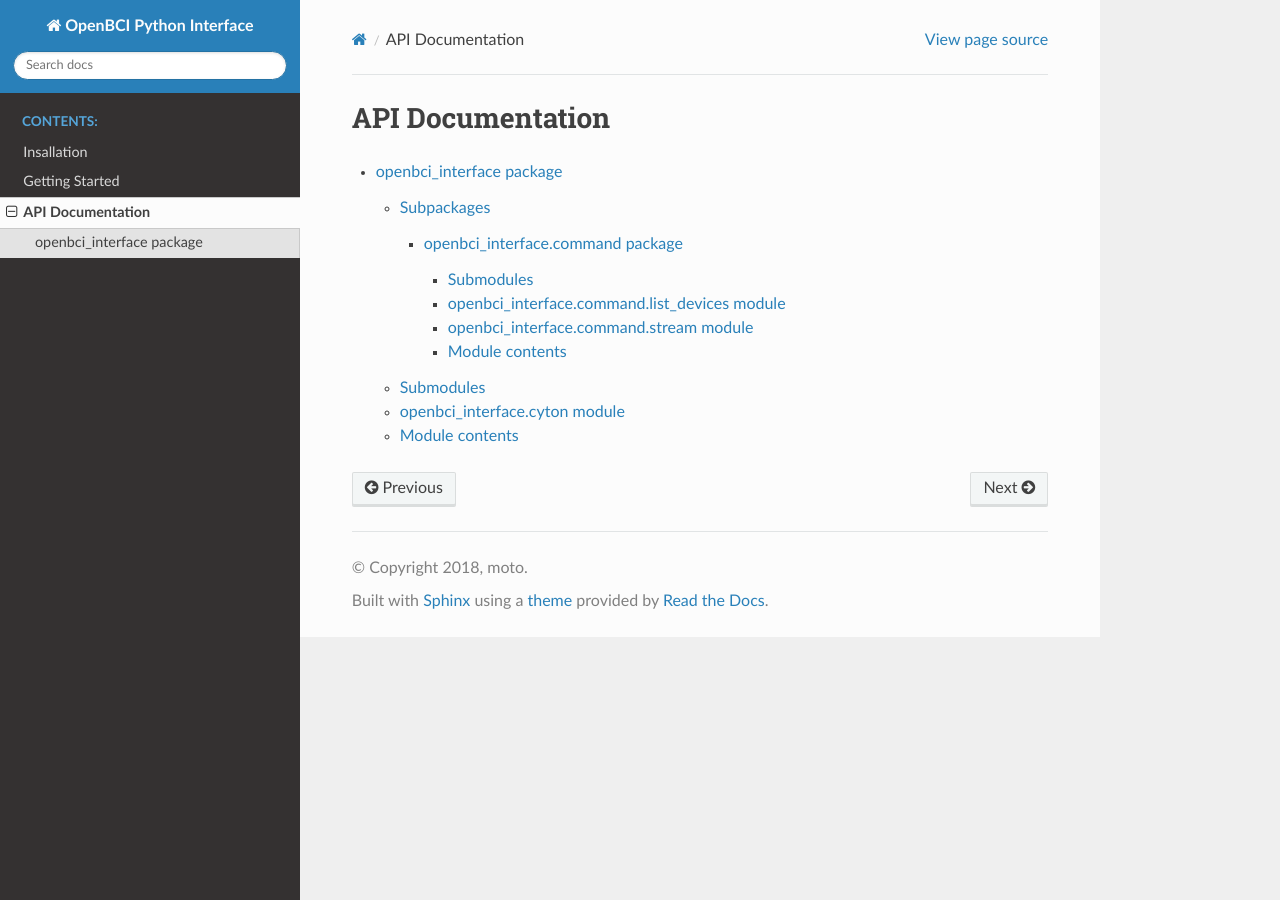
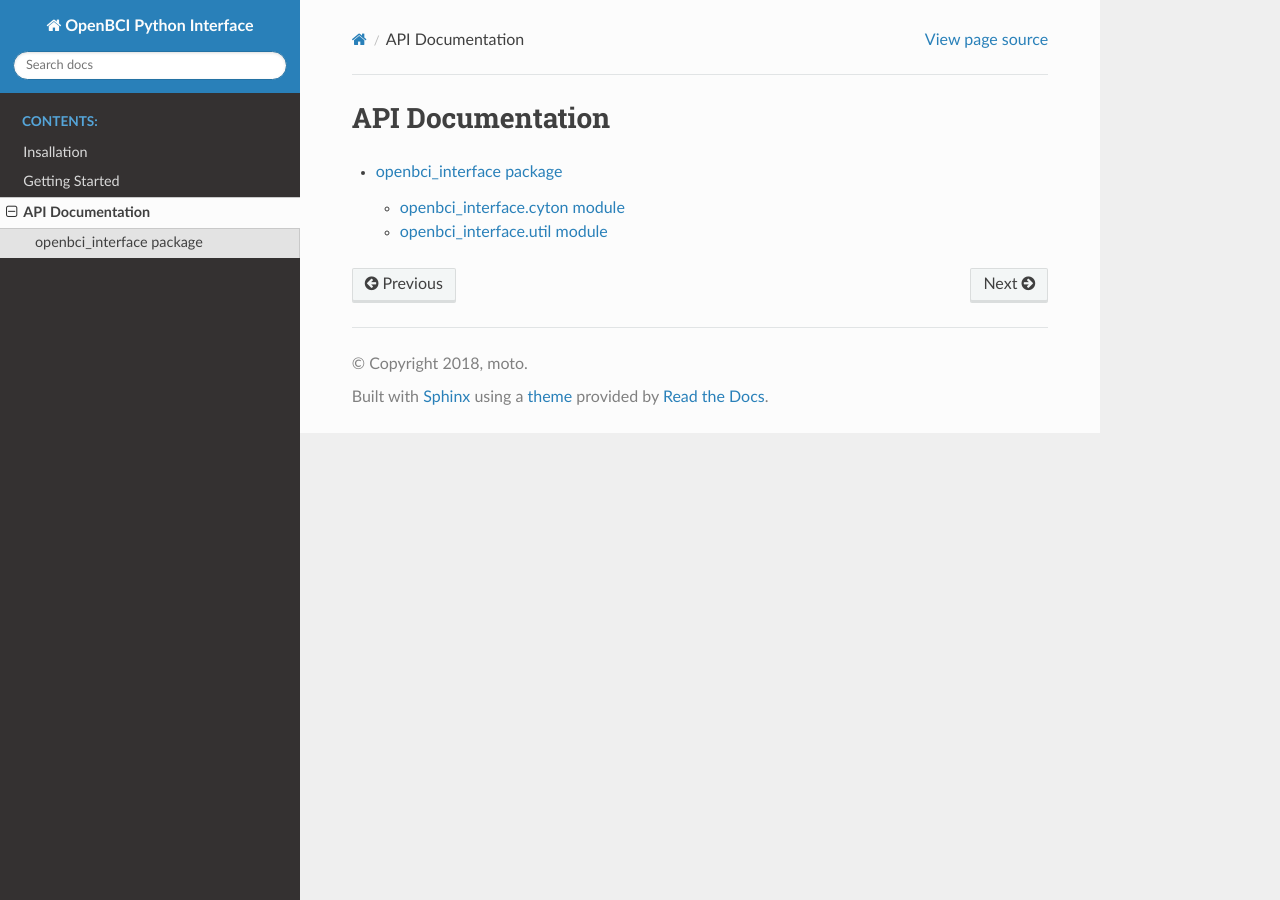
Before and after one commit to hellomoto-ai/openbci-interface, a Sphinx documentation site: the page built from docs/source/modules.rst, in a window 1280 px wide. Built offline with Sphinx 7.4.7 and the Read the Docs theme 2.0.0, drawn with Linux system fonts in a browser that asks for light colours.

Commit message:
Fix documentation (#16)

```diff
--- a/docs/source/conf.py
+++ b/docs/source/conf.py
@@ -17,7 +17,7 @@ import sys
 sys.path.insert(
     0,
     os.path.abspath(
-        os.path.join(os.path.dirname(__file__), '..', '..')
+        os.path.join(os.path.dirname(__file__), '..', '..', 'src')
     ),
 )
 
--- a/docs/source/openbci_interface.command.rst
+++ /dev/null
@@ -1,30 +0,0 @@
-openbci\_interface.command package
-==================================
-
-Submodules
-----------
-
-openbci\_interface.command.list\_devices module
------------------------------------------------
-
-.. automodule:: openbci_interface.command.list_devices
-    :members:
-    :undoc-members:
-    :show-inheritance:
-
-openbci\_interface.command.stream module
-----------------------------------------
-
-.. automodule:: openbci_interface.command.stream
-    :members:
-    :undoc-members:
-    :show-inheritance:
-
-
-Module contents
----------------
-
-.. automodule:: openbci_interface.command
-    :members:
-    :undoc-members:
-    :show-inheritance:
--- a/docs/source/openbci_interface.rst
+++ b/docs/source/openbci_interface.rst
@@ -1,15 +1,5 @@
 openbci\_interface package
 ==========================
-
-Subpackages
------------
-
-.. toctree::
-
-    openbci_interface.command
-
-Submodules
-----------
 
 openbci\_interface.cyton module
 -------------------------------
@@ -19,11 +9,10 @@ openbci\_interface.cyton module
     :undoc-members:
     :show-inheritance:
 
+openbci\_interface.util module
+------------------------------
 
-Module contents
----------------
-
-.. automodule:: openbci_interface
+.. automodule:: openbci_interface.util
     :members:
     :undoc-members:
     :show-inheritance:
```
Also changed, not shown: 1 other file.
